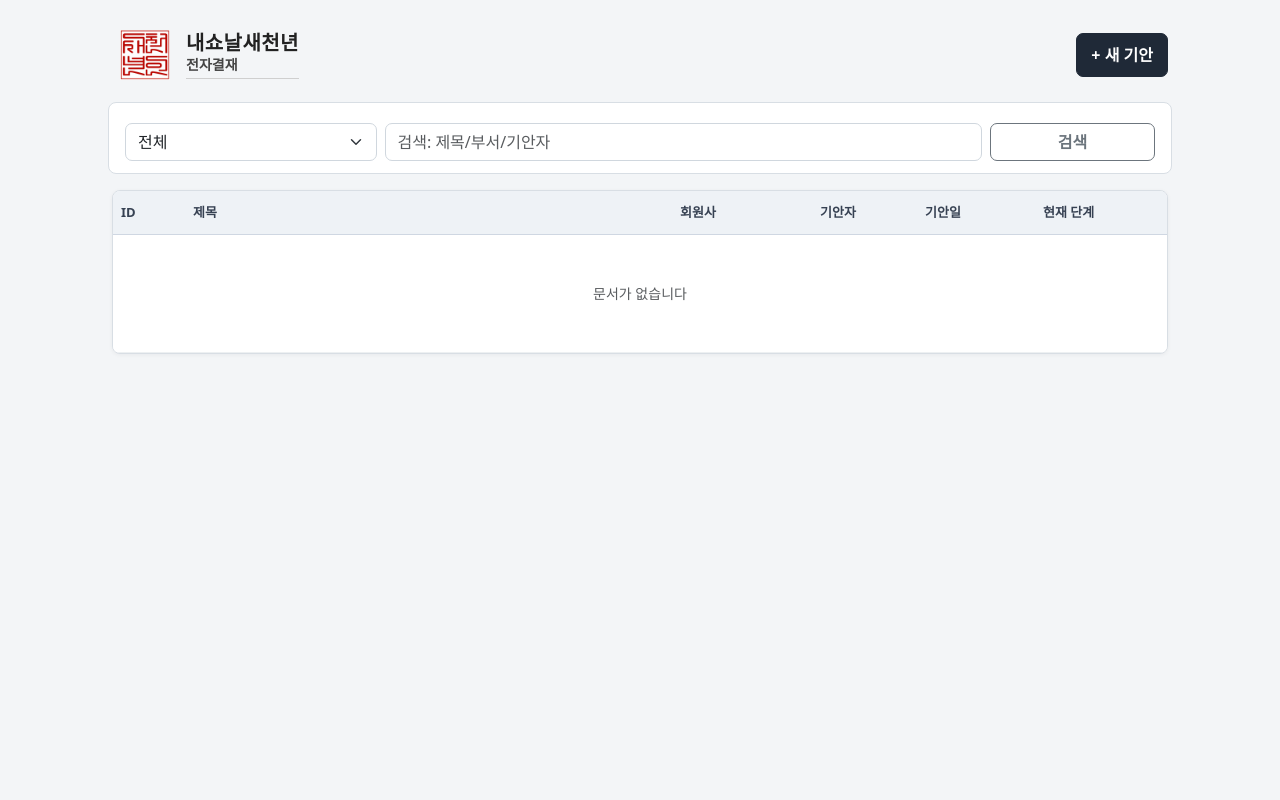
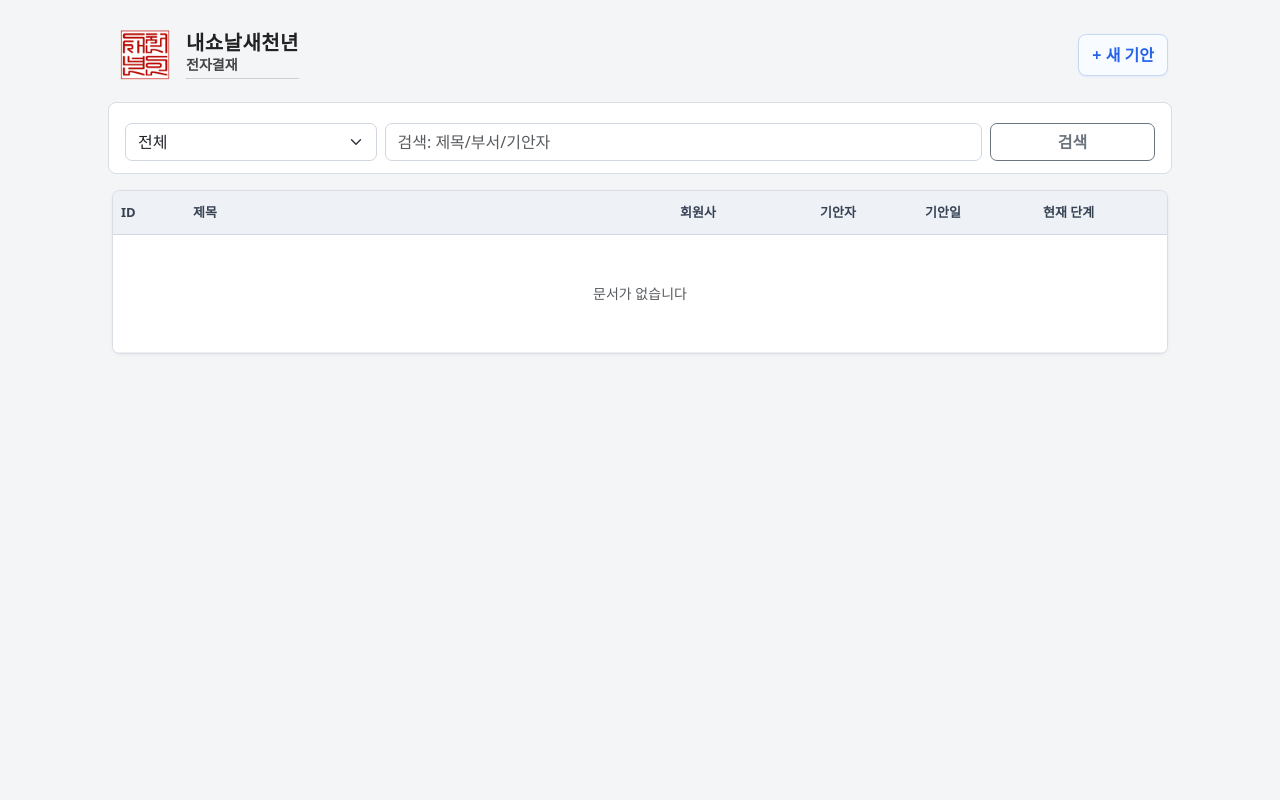
Before and after one commit to hyunsoo76/approval, a Django app: page /v2/ in a window 1280 px wide. Run offline with Django 5.2, Linux system fonts and the light colour scheme; data that the repository does not hold is empty.

Commit message:
새 기안 버튼 스타일 개선

```diff
--- a/approvals_v2/templates/approvals_v2/list.html
+++ b/approvals_v2/templates/approvals_v2/list.html
@@ -88,16 +88,24 @@
   }
 
   .new-approval-btn{
-    border:1px solid #1f2937;
-    background:#1f2937;
-    color:#fff;
+    border:1px solid #c7d8f5;
+    background:#f8fbff;
+    color:#2563eb;
     font-weight:700;
-    border-radius:7px;
-    padding:9px 14px;
+    border-radius:8px;
+    padding:8px 13px;
+    box-shadow:0 1px 2px rgba(37,99,235,0.08);
+    transition:all 0.15s ease;
   }
   .new-approval-btn:hover{
-    background:#111827;
-    color:#fff;
+    border-color:#9dbcf0;
+    background:#eef5ff;
+    color:#1d4ed8;
+    box-shadow:0 2px 6px rgba(37,99,235,0.12);
+  }
+  .new-approval-btn:active{
+    transform:translateY(1px);
+    box-shadow:0 1px 2px rgba(37,99,235,0.08);
   }
 
   .filter-bar{
```
